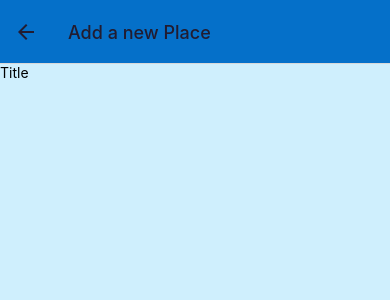
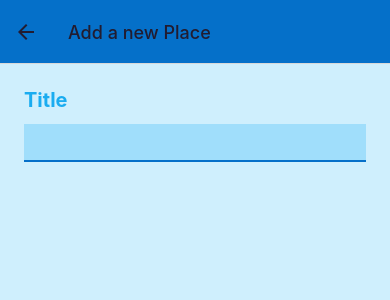
Before and after one commit to mouna-ben-mansour/places-app, a React Native app: screen /AddPlace in a window 390 px wide. Shown: the top 300 px of the page. Built offline with nearby package versions, Linux system fonts and the light colour scheme.

Commit message:
form style

```diff
--- a/components/PlaceForm.js
+++ b/components/PlaceForm.js
@@ -1,5 +1,6 @@
 import {StyleSheet, View, Text, ScrollView, TextInput} from "react-native";
 import {useState} from "react";
+import {Colors} from "../constants/colors";
 
 function PlaceForm() {
     const [enteredTitle, setEnteredTitle] = useState('');
@@ -8,9 +9,9 @@ function PlaceForm() {
     }
     return (
         <ScrollView>
-            <View>
-                <Text>Title</Text>
-                <TextInput onChangeText={changeTitleHandler} value={enteredTitle}/>
+            <View style={styles.form}>
+                <Text style={styles.label}>Title</Text>
+                <TextInput onChangeText={changeTitleHandler} value={enteredTitle} style={styles.input}/>
             </View>
 
         </ScrollView>
@@ -19,5 +20,23 @@ function PlaceForm() {
 export default PlaceForm;
 
 const styles = StyleSheet.create({
-
+    form: {
+        flex: 1,
+        padding: 24
+    },
+    label: {
+        fontSize: 20,
+        fontWeight: 'bold',
+        marginBottom: 4,
+        color: Colors.primary500
+    },
+    input: {
+        marginVertical: 8,
+        paddingHorizontal: 4,
+        paddingVertical: 8,
+        fontSize: 16,
+        borderBottomColor: Colors.primary700,
+        borderBottomWidth: 2,
+        backgroundColor: Colors.primary100
+    }
 })
```
